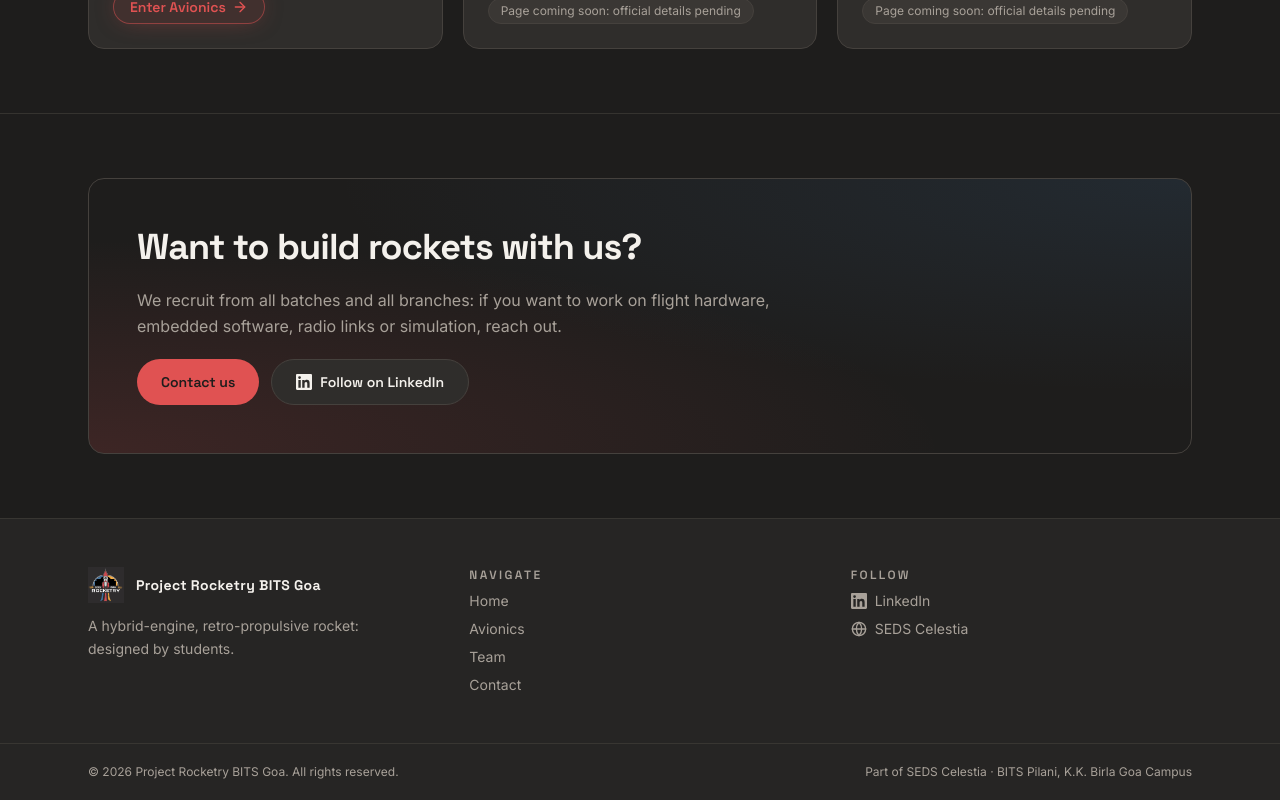
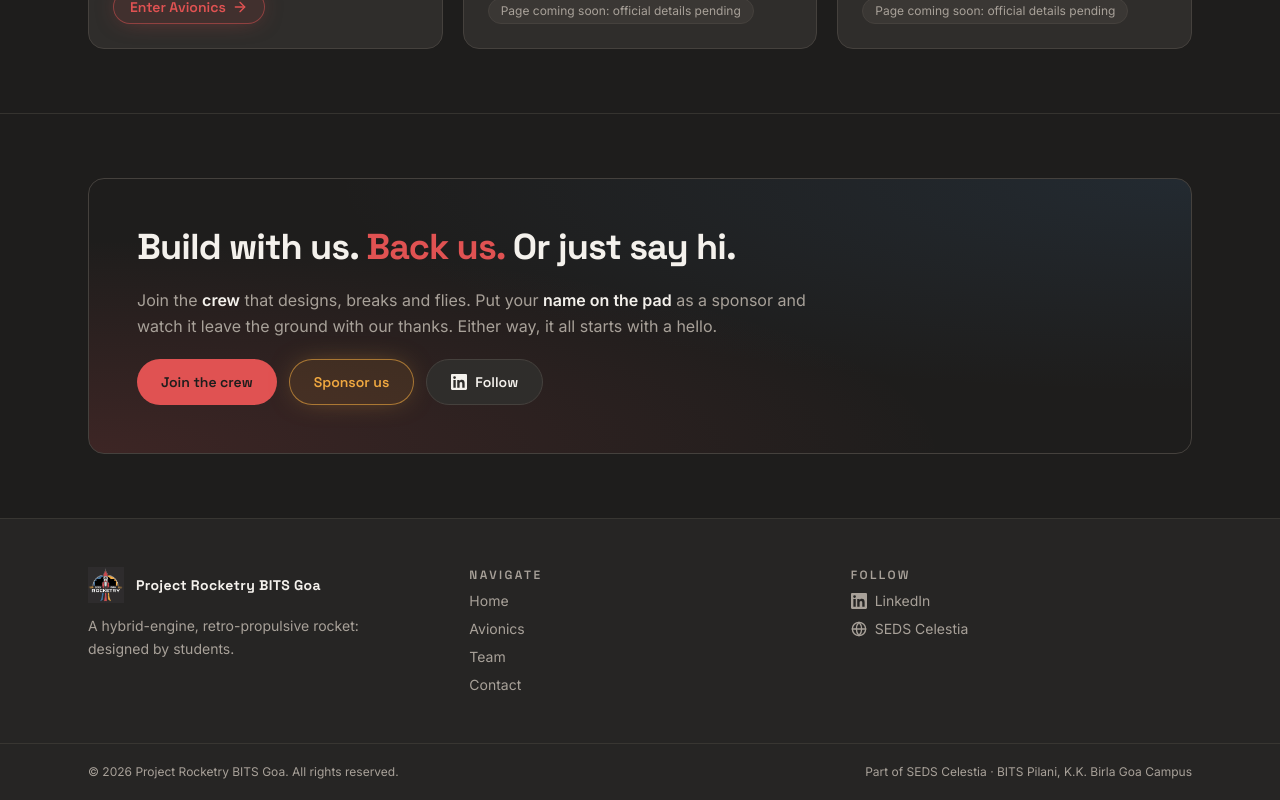
Before and after one commit to Rocketry-Avionics/Rocketry-Website, a Next.js app: page / in a window 1280 px wide. Shown: the part 2393-3193 px from the top of the page. Built offline with nearby package versions, Linux system fonts and the light colour scheme.

Commit message:
feat: rework cta band with join, sponsor and follow hooks

```diff
--- a/src/app/page.tsx
+++ b/src/app/page.tsx
@@ -142,18 +142,27 @@ export default function HomePage() {
           <div className="relative overflow-hidden rounded-2xl border border-line bg-[radial-gradient(ellipse_at_bottom_left,rgba(224,82,82,0.16),transparent_55%),radial-gradient(ellipse_at_top_right,rgba(61,111,158,0.16),transparent_55%)] p-8 sm:p-12">
           <div className="flex max-w-2xl flex-col gap-5">
             <h2 className="font-display text-3xl font-bold tracking-tight text-paper sm:text-4xl">
-                Want to build rockets with us?
+              Build with us. <span className="text-flame">Back us.</span> Or just say
+              hi.
             </h2>
             <p className="text-base leading-relaxed text-muted">
-                We recruit from all batches and all branches: if you want to work on
-                flight hardware, embedded software, radio links or simulation, reach out.
+              Join the <b className="font-semibold text-paper">crew</b> that designs,
+              breaks and flies. Put your <b className="font-semibold text-paper">name on the pad</b> as a
+              sponsor and watch it leave the ground with our thanks. Either way, it
+              all starts with a hello.
             </p>
             <div className="flex flex-wrap gap-3">
               <Link
                 href="/contact"
                 className="inline-flex items-center gap-2 rounded-full bg-flame px-6 py-3 font-display text-sm font-semibold text-ink transition-opacity hover:opacity-90"
               >
-                  Contact us
+                Join the crew
+              </Link>
+              <Link
+                href="/contact"
+                className="inline-flex items-center gap-2 rounded-full border border-amber/60 bg-amber/10 px-6 py-3 font-display text-sm font-semibold text-amber shadow-[0_0_28px_-10px_rgba(240,168,64,0.55)] transition-colors hover:bg-amber/20"
+              >
+                Sponsor us
               </Link>
               <a
                 href={site.socials[0].href}
@@ -162,7 +171,7 @@ export default function HomePage() {
                 className="inline-flex items-center gap-2 rounded-full border border-line bg-surface px-6 py-3 font-display text-sm font-semibold text-paper transition-colors hover:border-flame/60 hover:text-flame"
               >
                 <LinkedInIcon className="h-4 w-4" />
-                  Follow on LinkedIn
+                Follow
               </a>
             </div>
           </div>
```
Lines whose indentation alone changed are shown as unchanged.
